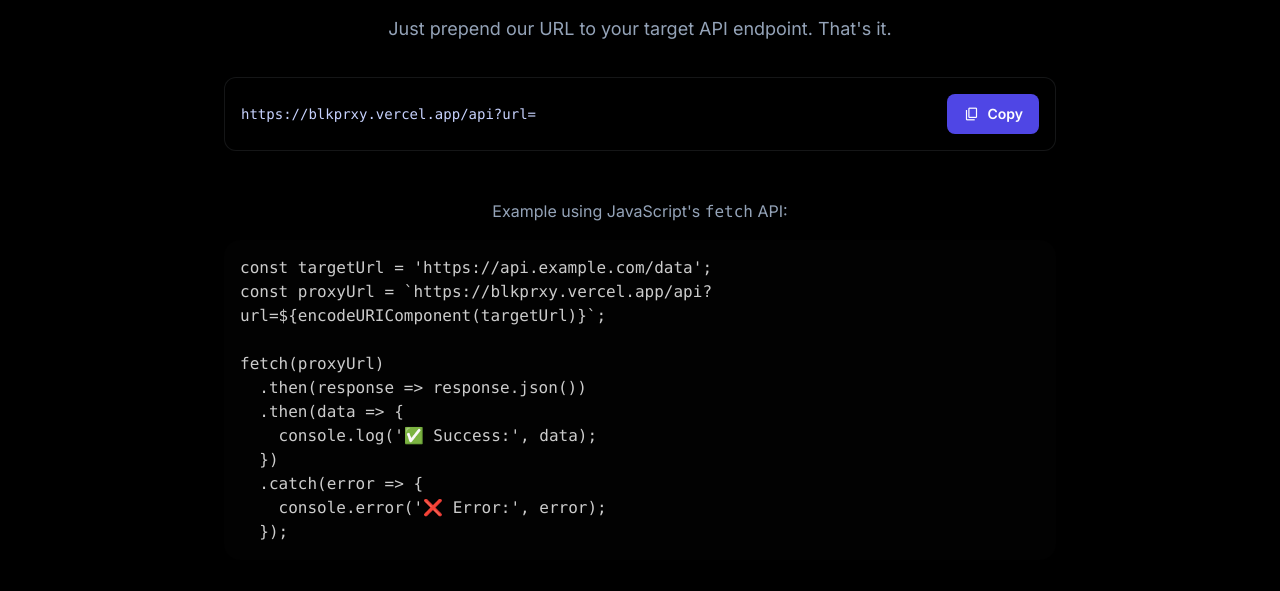
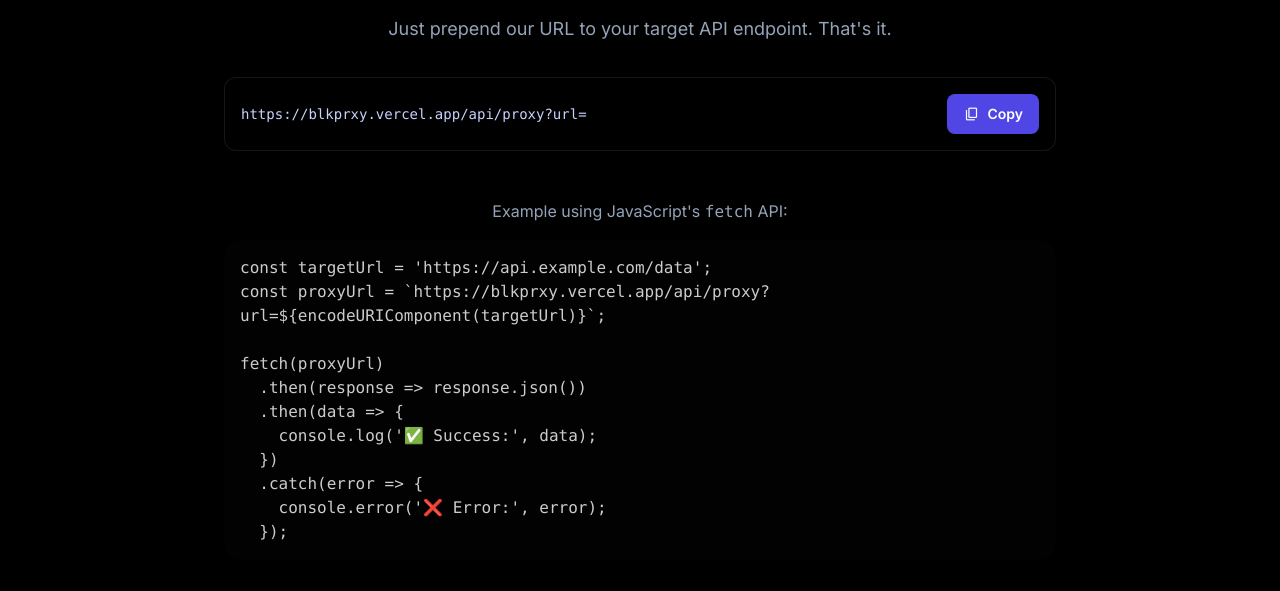
Before and after one commit to iambhvsh/blkproxy, a website: page public/index.html in a window 1280 px wide. Shown: the part 885-1476 px from the top of the page. Drawn offline with nearby package versions, Linux system fonts and the light colour scheme; no server answers.

Commit message:
Update index.html

```diff
--- a/public/index.html
+++ b/public/index.html
@@ -144,7 +144,7 @@
                 <div class="bg-black rounded-xl border border-slate-300/10 shadow-2xl p-4 mt-8">
                     <div class="flex flex-col sm:flex-row items-center justify-between gap-4">
                         <p class="text-sm font-mono text-indigo-200 flex-grow text-center sm:text-left overflow-x-auto">
-                            https://blkprxy.vercel.app/api?url=
+                            https://blkprxy.vercel.app/api/proxy?url=
                         </p>
                         <button id="copy-btn" class="bg-indigo-600 text-white text-sm font-semibold px-4 py-2 rounded-lg hover:bg-indigo-700 transition-colors duration-300 focus-ring flex items-center gap-2 w-full sm:w-auto justify-center flex-shrink-0">
                             <span class="material-symbols-outlined text-base">content_copy</span>
@@ -156,7 +156,7 @@
                 <div class="mt-12">
                     <p class="text-slate-400 mb-4 text-center">Example using JavaScript's <code>fetch</code> API:</p>
                     <pre class="rounded-2xl text-sm shadow-2xl"><code class="language-javascript">const targetUrl = 'https://api.example.com/data';
-const proxyUrl = `https://blkprxy.vercel.app/api?url=${encodeURIComponent(targetUrl)}`;
+const proxyUrl = `https://blkprxy.vercel.app/api/proxy?url=${encodeURIComponent(targetUrl)}`;
 
 fetch(proxyUrl)
   .then(response => response.json())
```
